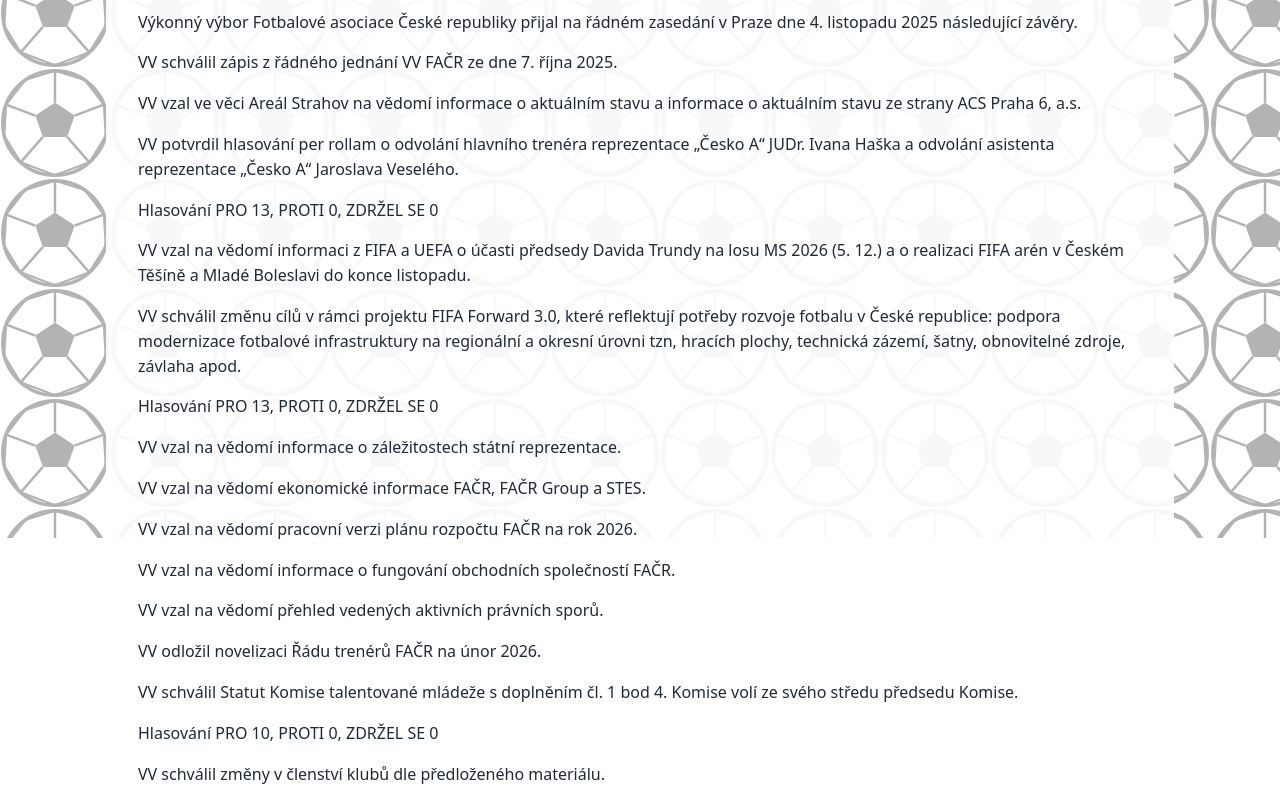
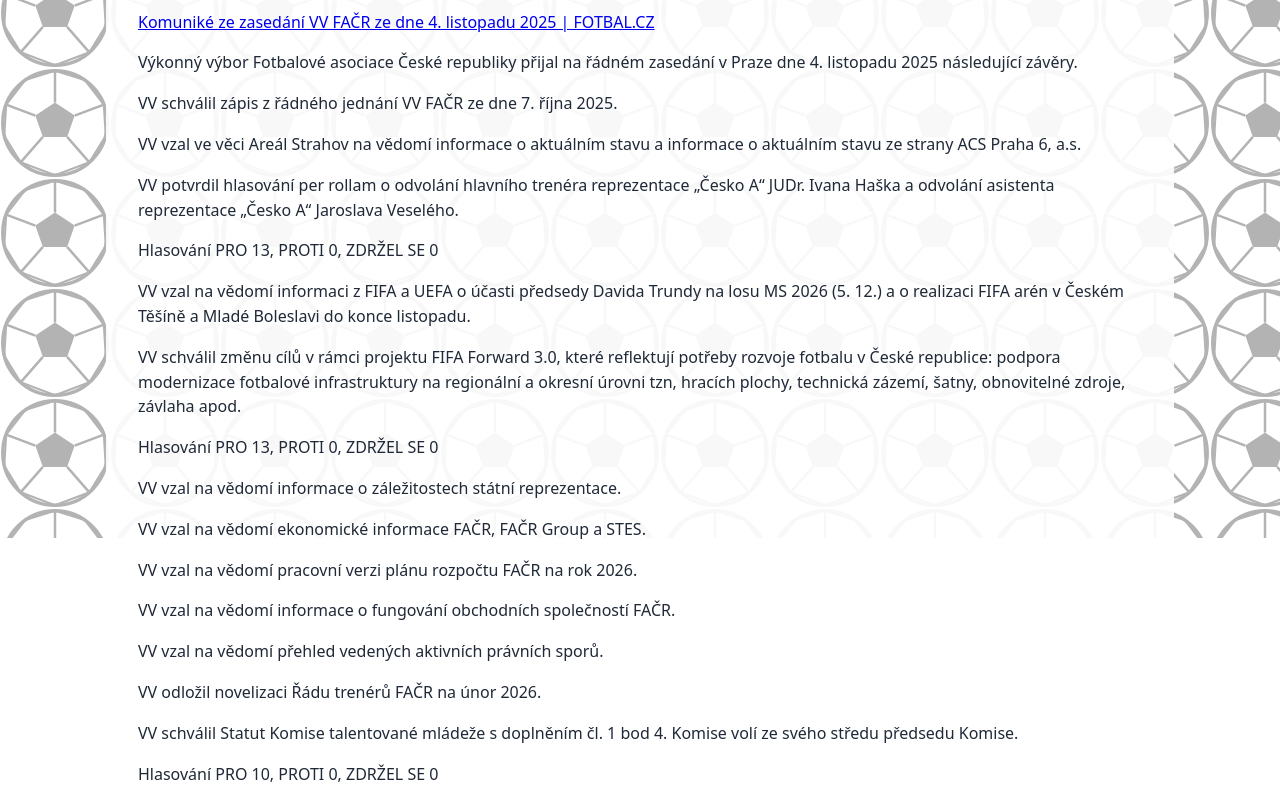
Before and after one commit to tt2802/fo-tj-sokol-postoupky, an Eleventy site: page src/news/2026-01-10-prvni-novinka.md in a window 1280 px wide. Shown: the part 262-1055 px from the top of the page. Built offline with nearby package versions, Linux system fonts and the light colour scheme; Eleventy itself is replaced by a stand-in of ours; files that its build step writes are made by us from their sources; no server answers.

Commit message:
Update Novinka “2026-01-10-prvni-novinka”

```diff
--- a/src/news/2026-01-10-prvni-novinka.md
+++ b/src/news/2026-01-10-prvni-novinka.md
@@ -20,79 +20,47 @@ excerpt: >+
 
 thumbnail: https://www.fotbal.cz/facr/komunike-ze-zasedani-vv-facr-ze-dne-4-listopadu-2025/a23229
 ---
+[Komuniké ze zasedání VV FAČR ze dne 4. listopadu 2025 | FOTBAL.CZ](https://www.fotbal.cz/facr/komunike-ze-zasedani-vv-facr-ze-dne-4-listopadu-2025/a23229)
+
 Výkonný výbor Fotbalové asociace České republiky přijal na řádném zasedání v Praze dne 4. listopadu 2025 následující závěry.
-
-
-
-
 
 VV schválil zápis z řádného jednání VV FAČR ze dne 7. října 2025.
 
-
-
 VV vzal ve věci Areál Strahov na vědomí informace o aktuálním stavu a informace o aktuálním stavu ze strany ACS Praha 6, a.s.
 
-
-
 VV potvrdil hlasování per rollam o odvolání hlavního trenéra reprezentace „Česko A“ JUDr. Ivana Haška a odvolání asistenta reprezentace „Česko A“ Jaroslava Veselého.
-
-
 
 Hlasování PRO 13, PROTI 0, ZDRŽEL SE 0
 
 VV vzal na vědomí informaci z FIFA a UEFA o účasti předsedy Davida Trundy na losu MS 2026 (5. 12.) a o realizaci FIFA arén v Českém Těšíně a Mladé Boleslavi do konce listopadu.
 
-
-
 VV schválil změnu cílů v rámci projektu FIFA Forward 3.0, které reflektují potřeby rozvoje fotbalu v České republice: podpora modernizace fotbalové infrastruktury na regionální a okresní úrovni tzn, hracích plochy, technická zázemí, šatny, obnovitelné zdroje, závlaha apod.
-
-
 
 Hlasování PRO 13, PROTI 0, ZDRŽEL SE 0
 
 VV vzal na vědomí informace o záležitostech státní reprezentace.
 
-
-
 VV vzal na vědomí ekonomické informace FAČR, FAČR Group a STES.
-
-
 
 VV vzal na vědomí pracovní verzi plánu rozpočtu FAČR na rok 2026.
 
-
-
 VV vzal na vědomí informace o fungování obchodních společností FAČR.
-
-
 
 VV vzal na vědomí přehled vedených aktivních právních sporů.
 
-
-
 VV odložil novelizaci Řádu trenérů FAČR na únor 2026.
 
-
-
 VV schválil Statut Komise talentované mládeže s doplněním čl. 1 bod 4. Komise volí ze svého středu předsedu Komise.
-
-
 
 Hlasování PRO 10, PROTI 0, ZDRŽEL SE 0
 
 VV schválil změny v členství klubů dle předloženého materiálu.
 
-
-
 **Přijetí nové právnické osoby za člena FAČR podle čl. 10 odst. 8 Stanov FAČR:**
-
-
 
 **Tělocvičná jednota Sokol Postoupky (OFS Kroměříž)**
 
 Změna názvu podle čl. 11 odst. 5 písm. B) Stanov FAČR (s účinností od 1. 1. 2026)
-
-
 
 z FŠ Optimum Sport z.s. (ID: 1040351) na FŠ Zdiměřice z.s.
 
@@ -100,12 +68,8 @@ Hlasování PRO 12, PROTI 0, ZDRŽEL SE 0
 
 VV schválil termín konání 28. ŘVH 4. června 2026.
 
-
-
 Hlasování PRO 12, PROTI 0, ZDRŽEL SE 0
 
 VV vzal na vědomí Stanovisko KSHP k montovaným tribunám.
 
-
-
 VV vzal na vědomí vyhlášení výběrového řízení na pozice Sportovního ředitele a Development manažera.
```
